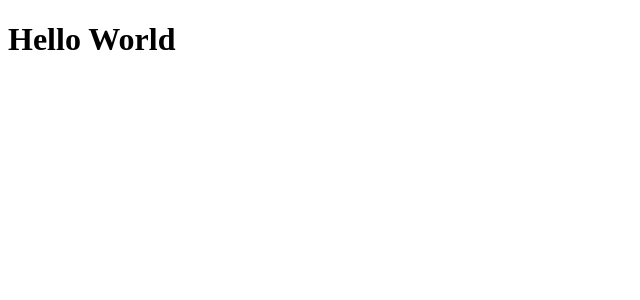
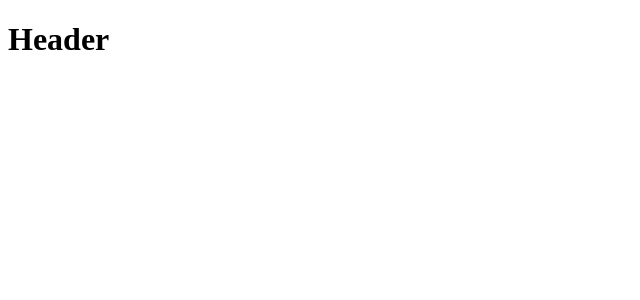
Before and after one commit to ArbaazMeghani/stock-simulator, a React (Create React App) app in the folder client/: page / in a window 1280 px wide. Shown: the top 300 px of the page, without its empty margins (0-640 px from the left). Built offline with nearby package versions, Linux system fonts and the light colour scheme.

Commit message:
Add header component

```diff
--- a/client/src/components/App.js
+++ b/client/src/components/App.js
@@ -1,6 +1,7 @@
 import React from 'react';
 import ApolloClient from 'apollo-boost';
 import { ApolloProvider } from 'react-apollo';
+import Header from './Header';
 
 const client = new ApolloClient({
   uri: 'http://localhost:4000/graphql'
@@ -9,11 +10,7 @@
 function App() {
   return (
     <ApolloProvider client={client}>
-      <div>
-        <h1>
-          Hello World
-        </h1>
-      </div>
+      <Header />
     </ApolloProvider>
   );
 }
--- /dev/null
+++ b/client/src/components/Header.js
@@ -0,0 +1,11 @@
+import React from 'react';
+
+export default class Header extends React.Component {
+  render() {
+    return (
+      <div>
+        <h1>Header</h1>
+      </div>
+    );
+  }
+}
```
